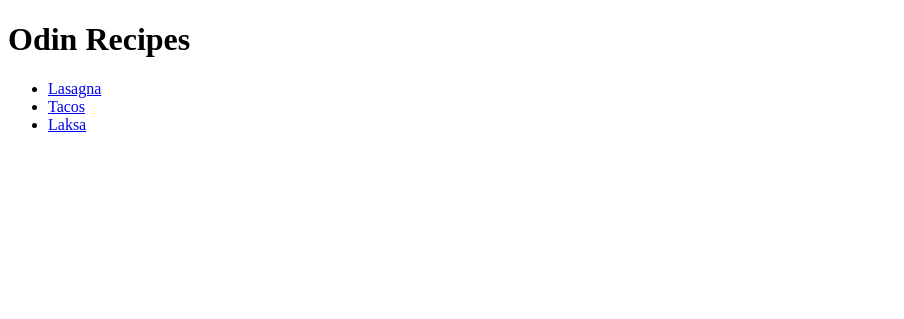
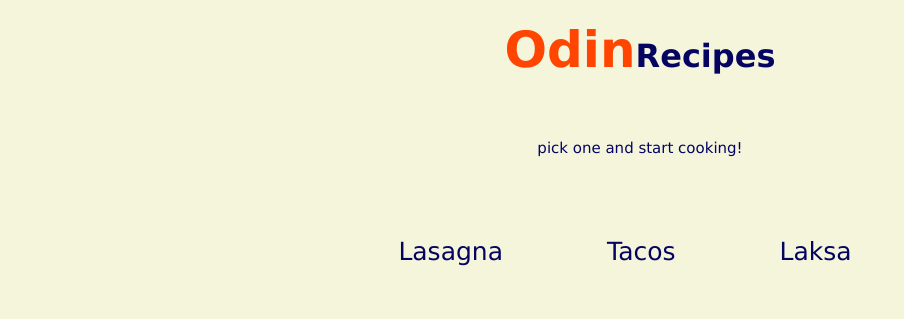
Before and after one commit to aj9873/odin_recipes, a plain HTML site: page index.html in a window 1280 px wide. Shown: the whole page, without its empty margins (0-904 px from the left). Drawn offline with Linux system fonts and the light colour scheme.

Commit message:
Add style to home page and use flexbox to begin styling lasagna.html

```diff
--- a/index.html
+++ b/index.html
@@ -1,16 +1,22 @@
 <!DOCTYPE html>
 <html lang="en">
 <head>
+    <link rel="stylesheet" href="styles.css">
     <meta charset="UTF-8">
     <meta name="viewport" content="width=device-width, initial-scale=1.0">
     <title>Odin Recipes</title>
 </head>
 <body>
-    <h1>Odin Recipes</h1>
+    <div id="website-title-container">
+    <h1><span class="website-title">Odin</span>Recipes</h1>
+    <p class="home-page-subheading">pick one and start cooking!</p>
+    </div>
+    <div id="recipe-container">
     <ul>
-        <li><a href="recipes/lasagna.html">Lasagna</a></li>
-        <li><a href="recipes/tacos.html">Tacos</a></li>
-        <li><a href="recipes/laksa.html">Laksa</a></li>
+        <li class="recipe-selector"><a id="recipe-link" href="recipes/lasagna.html">Lasagna</a></li>
+        <li class="recipe-selector"><a id="recipe-link" href="recipes/tacos.html">Tacos</a></li>
+        <li class="recipe-selector"><a id="recipe-link" href="recipes/laksa.html">Laksa</a></li>
     </ul>
+    </div>
 </body>
 </html>
--- /dev/null
+++ b/styles.css
@@ -0,0 +1,77 @@
+*,
+*::before,
+*::after {
+    box-sizing: border-box;
+}
+.website-title {
+    font-size: 50px;
+    color: orangered;
+}
+
+
+h1, h2, h3 {
+    text-align: center;
+    font-family: Verdana, Geneva, Tahoma, sans-serif;
+    font-weight: 600;
+    color: rgb(5, 5, 97);
+}
+#recipe-container {
+    text-align: center;
+    margin: 30px 40px 40px -30px;
+}
+.home-page-subheading {
+    font-family: 'Lucida Sans', 'Lucida Sans Regular', 'Lucida Grande', 'Lucida Sans Unicode', Geneva, Verdana, sans-serif;
+    text-align: center;
+    color: rgb(5, 5, 97);
+    font-size: 15px;
+    margin-top: 60px;
+}
+#recipe-container .recipe-selector {
+    color: black;
+    list-style: none;
+    font-family: Verdana, Geneva, Tahoma, sans-serif;
+    font-size: 25px;
+    display: inline-flex;
+    align-items: center;
+    justify-content: center;
+    margin-top: 80;
+    padding: 50px;
+}
+#recipe-link {
+    text-decoration: none;
+    color: rgb(5, 5, 97);
+}
+.recipe-selector :hover {
+    color: black;
+    background-color: rgba(236, 126, 101, 50%);
+    border-radius: 5px;
+    padding: 5px;
+    margin: -5px;
+}
+
+
+body {
+    background-color: beige;
+}
+
+.food-pic {
+    width: 300px;
+    height: auto;
+    margin-left: 50px;
+    display: flex;
+}
+.lasagna-container {
+    display: flex;
+    justify-content: flex-start;
+    align-items:
+}
+.recipe-title {
+    margin-left: 50px;
+}
+.description {
+    font-size: 15px;
+    margin-top: 70px;
+    margin-left: -148px;
+    margin-right: 350px;
+    font-family: Verdana, Geneva, Tahoma, sans-serif;
+}
```
Also changed, not shown: recipes/laksa.html (+2 -1 lines), recipes/lasagna.html (+10 -5 lines), recipes/tacos.html (+2 -1 lines).
